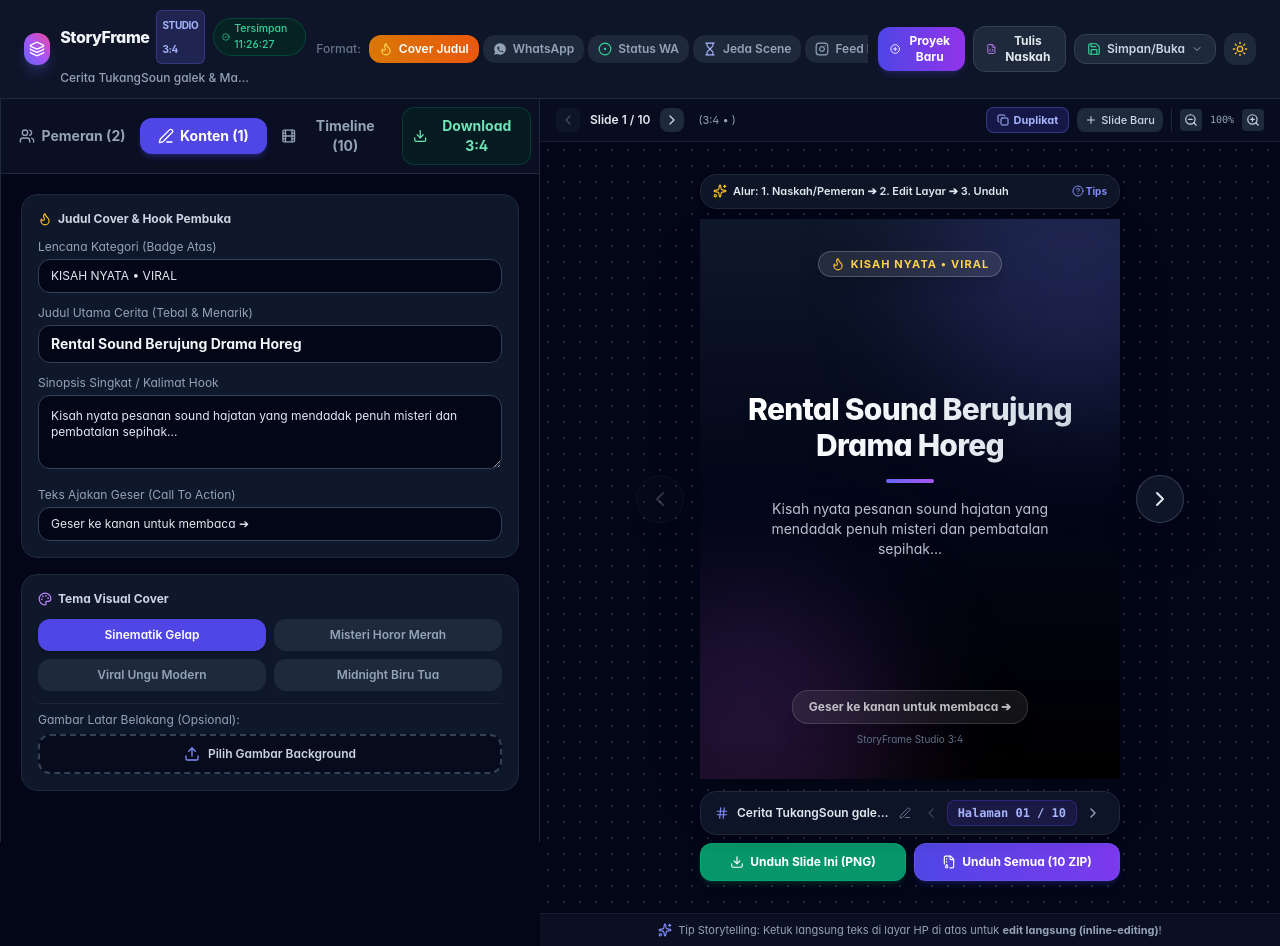
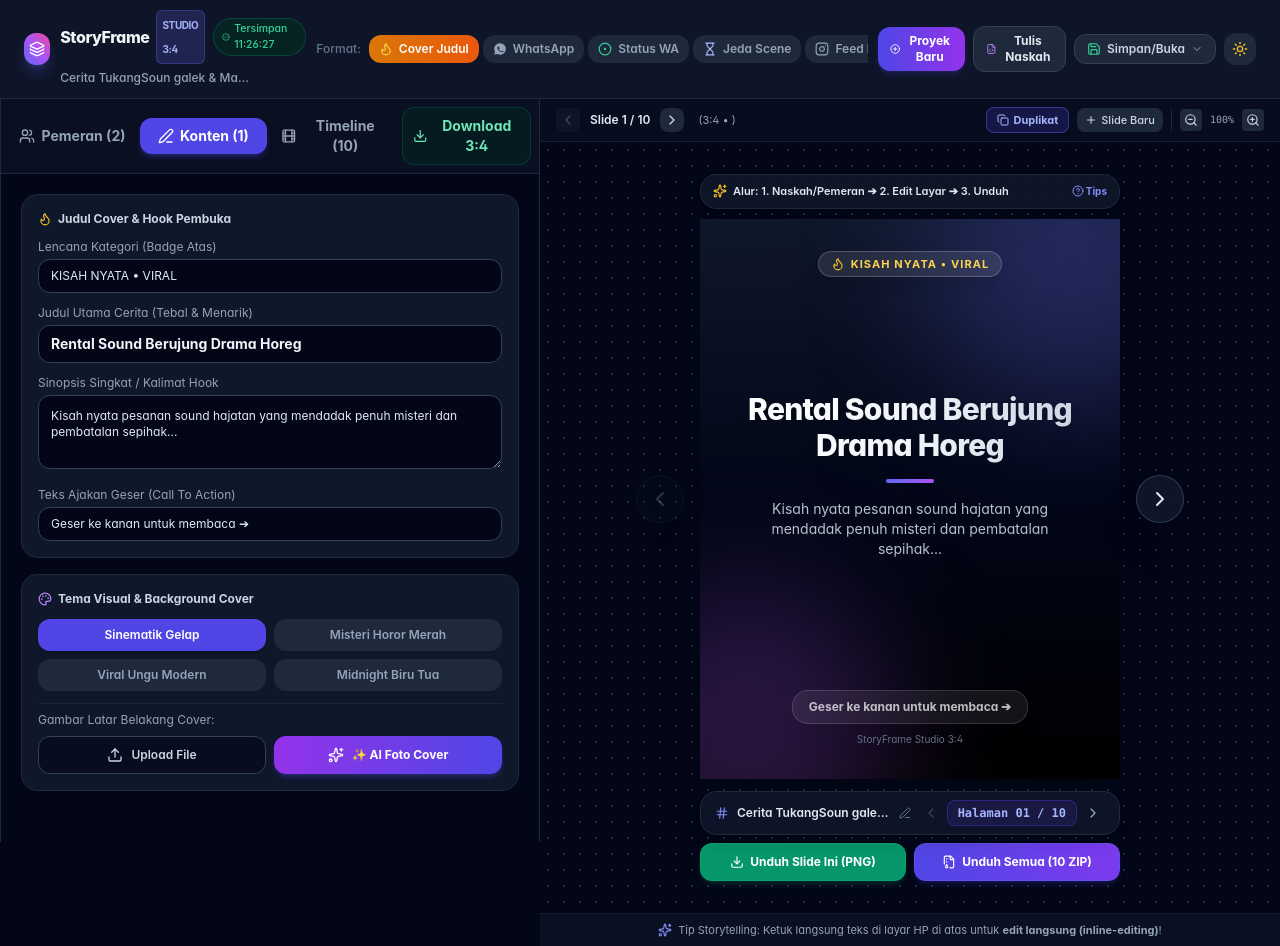
Before and after one commit to adiketuhan/storyframe-mockup-studio, a React (Vite) app: page / in a window 1280 px wide. Built offline with nearby package versions, Linux system fonts and the light colour scheme.

Commit message:
feat: enhance AI cover card with cinematic background visuals and prompt parsing

```diff
--- a/src/components/editors/cards/TitleCardEditor.tsx
+++ b/src/components/editors/cards/TitleCardEditor.tsx
@@ -1,10 +1,12 @@
-import React from 'react';
+import React, { useState } from 'react';
 import { useStory } from '../../../context/StoryContext';
-import { Palette, Upload, Flame } from 'lucide-react';
+import { Palette, Upload, Flame, Sparkles } from 'lucide-react';
 import type { TitleCardData } from '../../../types/story';
+import { AiImageModal } from '../../common/AiImageModal';
 
 export const TitleCardEditor: React.FC = () => {
   const { activeSlide, updateActiveSlide } = useStory();
+  const [isAiModalOpen, setIsAiModalOpen] = useState(false);
   const data: TitleCardData = activeSlide.titleCard || {
     mainTitle: 'Rental Sound Berujung Drama Horeg',
     subtitle: 'Kisah nyata pesanan sound hajatan yang mendadak penuh misteri...',
@@ -93,7 +95,7 @@ export const TitleCardEditor: React.FC = () => {
       <div className="bg-slate-900 border border-slate-800 rounded-2xl p-4 space-y-3">
         <h3 className="font-bold text-xs text-slate-300 flex items-center space-x-1.5">
           <Palette className="w-3.5 h-3.5 text-purple-400" />
-          <span>Tema Visual Cover</span>
+          <span>Tema Visual & Background Cover</span>
         </h3>
 
         <div className="grid grid-cols-2 gap-2">
@@ -118,12 +120,14 @@ export const TitleCardEditor: React.FC = () => {
           ))}
         </div>
 
-        {/* Optional Custom Cover Photo */}
-        <div className="pt-2 border-t border-slate-800/80 space-y-1.5">
-          <label className="block text-xs text-slate-400">Gambar Latar Belakang (Opsional):</label>
-          <label className="flex items-center justify-center space-x-2 py-2.5 px-4 border-2 border-dashed border-slate-700 hover:border-indigo-500 rounded-xl cursor-pointer bg-slate-950/60 transition-colors">
-            <Upload className="w-4 h-4 text-indigo-400" />
-            <span className="text-xs font-semibold text-slate-300">Pilih Gambar Background</span>
+        {/* Custom Cover Photo / AI Generator */}
+        <div className="pt-2 border-t border-slate-800/80 space-y-2">
+          <label className="block text-xs text-slate-400">Gambar Latar Belakang Cover:</label>
+
+          <div className="grid grid-cols-1 sm:grid-cols-2 gap-2">
+            <label className="flex items-center justify-center space-x-2 py-2.5 px-3 border border-slate-700 hover:border-slate-500 rounded-xl cursor-pointer bg-slate-950/60 transition-colors">
+              <Upload className="w-4 h-4 text-slate-300" />
+              <span className="text-xs font-semibold text-slate-300">Upload File</span>
               <input
                 type="file"
                 accept="image/*"
@@ -131,8 +135,46 @@ export const TitleCardEditor: React.FC = () => {
                 className="hidden"
               />
             </label>
+
+            <button
+              type="button"
+              onClick={() => setIsAiModalOpen(true)}
+              className="flex items-center justify-center space-x-2 py-2.5 px-3 bg-gradient-to-r from-purple-600 to-indigo-600 hover:from-purple-500 hover:to-indigo-500 text-white font-bold rounded-xl text-xs shadow-md shadow-indigo-600/30 transition-all"
+            >
+              <Sparkles className="w-4 h-4" />
+              <span>✨ AI Foto Cover</span>
+            </button>
+          </div>
+
+          {data.coverImageUrl && (
+            <div className="relative rounded-xl overflow-hidden border border-slate-800 aspect-video flex items-center justify-center bg-black">
+              <img src={data.coverImageUrl} alt="Cover Preview" className="w-full h-full object-cover" />
+              <button
+                type="button"
+                onClick={() => handleUpdate('coverImageUrl', undefined)}
+                className="absolute top-2 right-2 px-2 py-1 bg-red-600/80 hover:bg-red-600 text-white rounded text-[11px] font-bold"
+              >
+                Hapus
+              </button>
+            </div>
+          )}
         </div>
       </div>
+
+      {/* AI Image Modal for Cover */}
+      <AiImageModal
+        isOpen={isAiModalOpen}
+        onClose={() => setIsAiModalOpen(false)}
+        title="Buat Foto Cover Sinematik Realistis"
+        defaultPrompt={
+          data.mainTitle
+            ? `Foto sinematik panggung hajatan pesta sound system di desa malam hari, ${data.mainTitle}`
+            : 'Panggung dangdut hajatan malam hari dengan tumpukan speaker raksasa horeg dan lampu sorot'
+        }
+        onSelectImage={(base64OrUrl) => {
+          handleUpdate('coverImageUrl', base64OrUrl);
+        }}
+      />
     </div>
   );
 };
--- a/src/components/mockups/cards/TitleCardMockup.tsx
+++ b/src/components/mockups/cards/TitleCardMockup.tsx
@@ -28,18 +28,20 @@ export const TitleCardMockup: React.FC<TitleCardMockupProps> = ({ data, onUpdate
     >
       {/* Background Cover Image if provided */}
       {data.coverImageUrl && (
-        <div className="absolute inset-0 z-0 opacity-25">
+        <div className="absolute inset-0 z-0">
           <img
             src={data.coverImageUrl}
             alt="Cover Background"
-            className="w-full h-full object-cover"
+            className="w-full h-full object-cover scale-105 filter brightness-75 contrast-110"
           />
+          <div className="absolute inset-0 bg-gradient-to-t from-slate-950 via-slate-950/75 to-slate-950/40" />
+          <div className="absolute inset-0 bg-gradient-to-b from-slate-950/80 via-transparent to-slate-950/90" />
         </div>
       )}
 
       {/* Decorative Glow Orb */}
-      <div className="absolute -top-24 -right-24 w-72 h-72 bg-indigo-500/20 rounded-full blur-3xl pointer-events-none" />
-      <div className="absolute -bottom-24 -left-24 w-72 h-72 bg-purple-500/20 rounded-full blur-3xl pointer-events-none" />
+      <div className="absolute -top-24 -right-24 w-72 h-72 bg-indigo-500/25 rounded-full blur-3xl pointer-events-none" />
+      <div className="absolute -bottom-24 -left-24 w-72 h-72 bg-purple-500/25 rounded-full blur-3xl pointer-events-none" />
 
       {/* Top Section: Category Badge */}
       <div className="relative z-10 flex justify-center">
--- a/src/utils/scriptParser.ts
+++ b/src/utils/scriptParser.ts
@@ -435,6 +435,7 @@ export function parseScriptToStory(rawScript: string): ParsedStoryResult {
         let subtitle = '';
         let badgeText = 'KISAH NYATA • PART 1';
         let callToAction = 'Geser ke kanan untuk membaca ➔';
+        let coverImageUrl: string | undefined = undefined;
 
         const rawLines = chunk.lines.map(l => l.trim()).filter(Boolean);
         for (const l of rawLines) {
@@ -446,6 +447,9 @@ export function parseScriptToStory(rawScript: string): ParsedStoryResult {
             badgeText = l.replace(/^\[(?:BADGE|KATEGORI)\]\s*:\s*/i, '').trim();
           } else if (/^\[CTA\]|^\[ACTION\]/i.test(l)) {
             callToAction = l.replace(/^\[(?:CTA|ACTION)\]\s*:\s*/i, '').trim();
+          } else if (/^\[(?:PROMPT_IMAGE|PROMPT_GAMBAR|GAMBAR|FOTO|IMAGE)\]/i.test(l)) {
+            const p = l.replace(/^\[(?:PROMPT_IMAGE|PROMPT_GAMBAR|GAMBAR|FOTO|IMAGE)\]\s*:\s*/i, '').trim();
+            coverImageUrl = getAiImageDirectUrl(p);
           } else if (!mainTitle) {
             mainTitle = l;
           } else if (!subtitle) {
@@ -460,6 +464,7 @@ export function parseScriptToStory(rawScript: string): ParsedStoryResult {
         if (subtitle) slide.titleCard.subtitle = subtitle;
         if (badgeText) slide.titleCard.badgeText = badgeText;
         if (callToAction) slide.titleCard.callToAction = callToAction;
+        if (coverImageUrl) slide.titleCard.coverImageUrl = coverImageUrl;
       } else if (chunk.platform === 'transition-card') {
         let timeSkipTitle = '3 HARI KEMUDIAN...';
         let timeBadge = `Pukul ${currentTime} WIB`;
```
Lines whose indentation alone changed are shown as unchanged.
